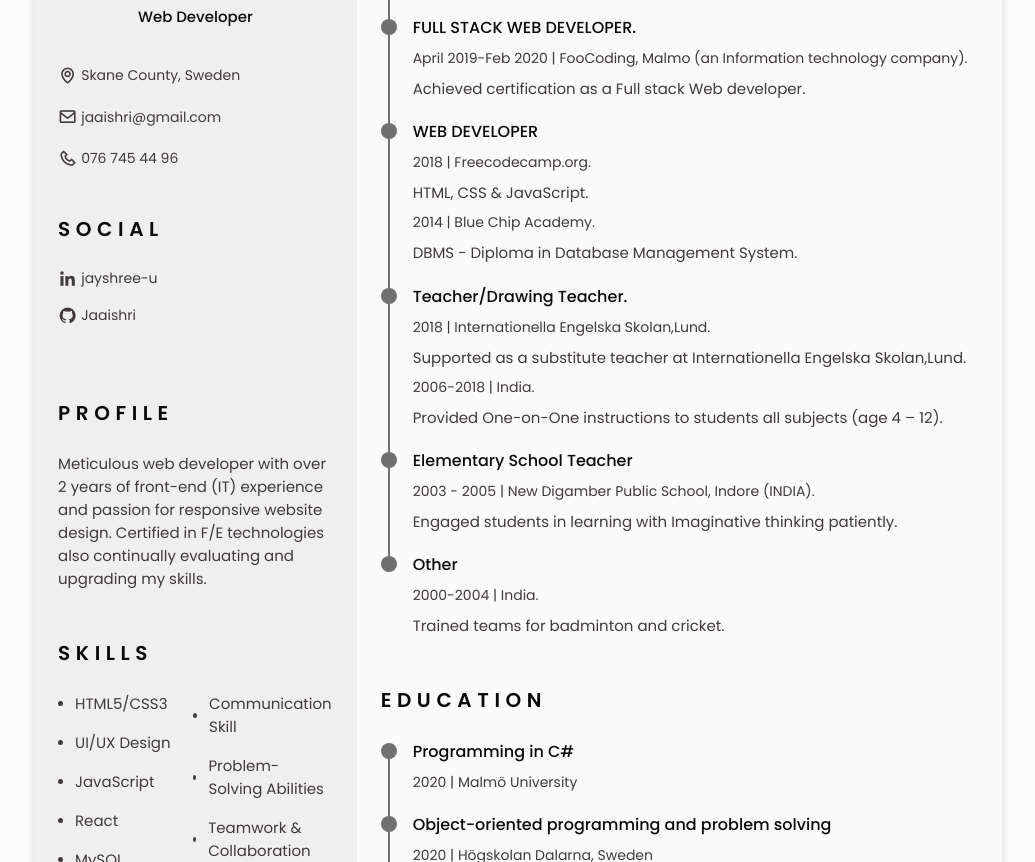
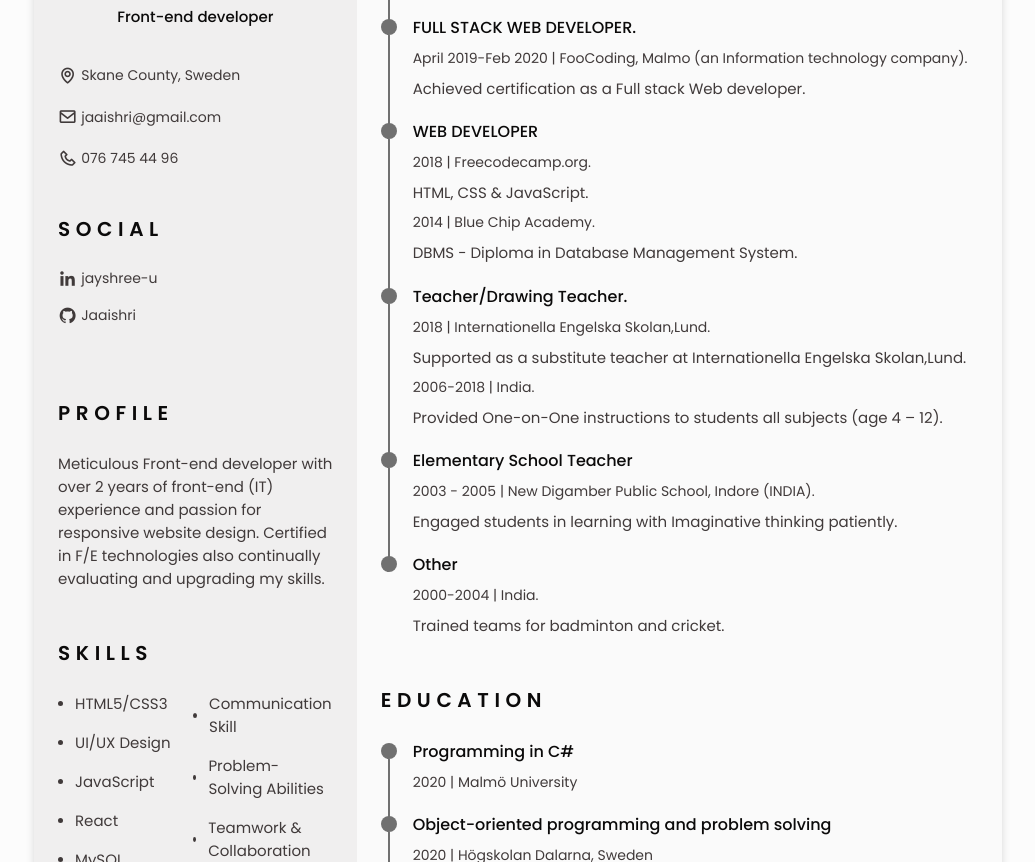
Before and after one commit to Jaaishri/JayshreeCV, a plain HTML site: page index.html in a window 1280 px wide. Shown: the part 238-1100 px from the top of the page, without its empty margins (122-1157 px from the left). Drawn offline with nearby package versions, Linux system fonts and the light colour scheme.

Commit message:
Update index.html

```diff
--- a/index.html
+++ b/index.html
@@ -90,7 +90,7 @@
                             <img src="assets/img/myself.jpg" class="home__img">
 
                             <h1 class="home__title"><b>JAYSHREE UPADHYAY</b> </h1>
-                            <h3 class="home__profession">Web Developer</h3>
+                            <h3 class="home__profession">Front-end developer</h3>
 
                             <!-- Button to download CV saved in the pdf folder. Available -->
                             <div>
@@ -162,7 +162,7 @@
                     <section class="profile section" id="profile">
                         <h2 class="section-title">Profile</h2>
 
-                        <p class="profile__description">Meticulous web developer with over 2 years of front-end (IT) experience and passion for responsive website design. Certified in F/E technologies also continually evaluating and upgrading my skills.</p>
+                        <p class="profile__description">Meticulous Front-end developer with over 2 years of front-end (IT) experience and passion for responsive website design. Certified in F/E technologies also continually evaluating and upgrading my skills.</p>
                     </section>
 
 
```
